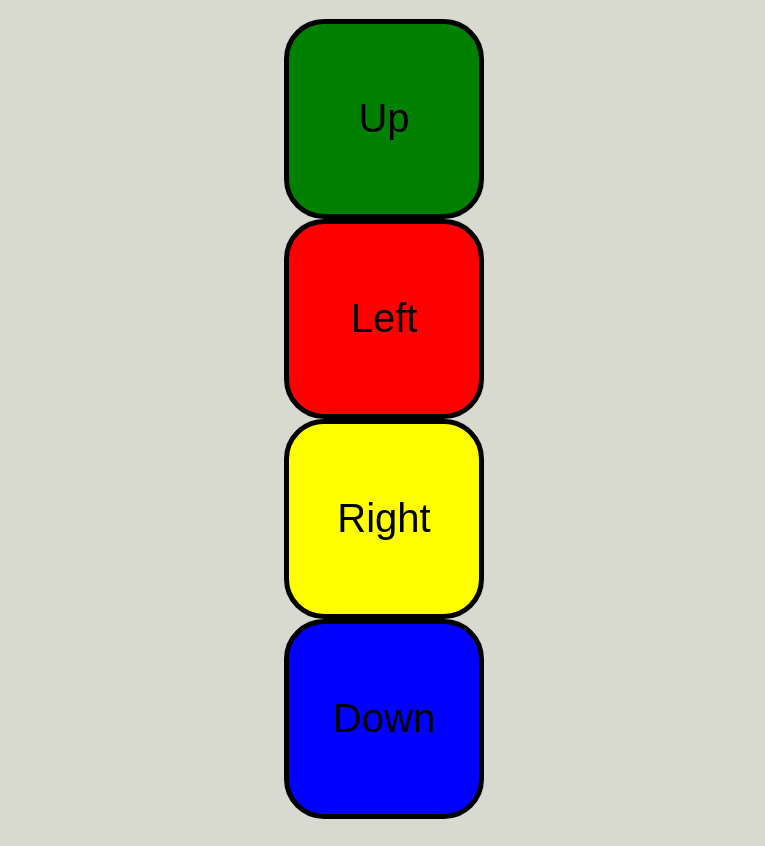
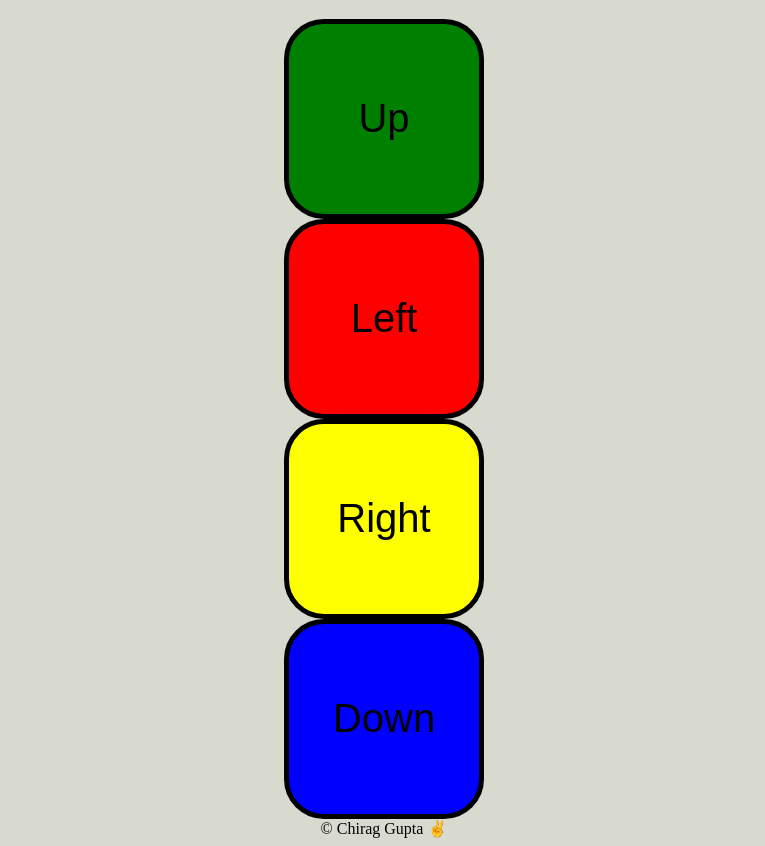
Before and after one commit to ChiragGupta-7410/Simon_Game, a plain HTML site: page index.html in a window 1280 px wide. Shown: the part 82-928 px from the top of the page, without its empty margins (256-1021 px from the left). Drawn offline with nearby package versions, Linux system fonts and the light colour scheme.

Commit message:
Update index.html

```diff
--- a/index.html
+++ b/index.html
@@ -28,6 +28,9 @@
 
     </div>
   </header>
+  <footer>
+    © Chirag Gupta ✌
+  </footer>
   <script src="https://ajax.googleapis.com/ajax/libs/jquery/3.6.1/jquery.min.js"></script>
   <script src="index.js" type="text/javascript"></script>
 </body>
```
